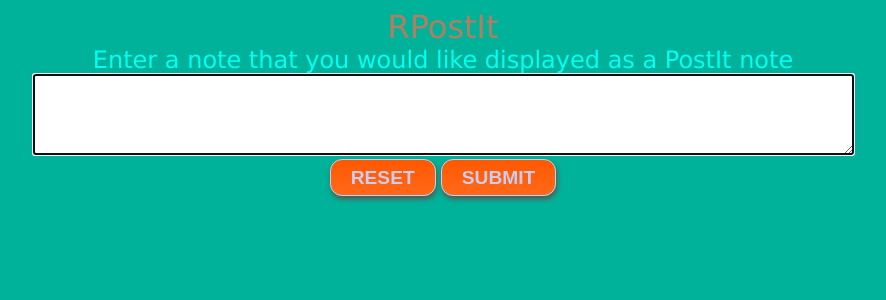
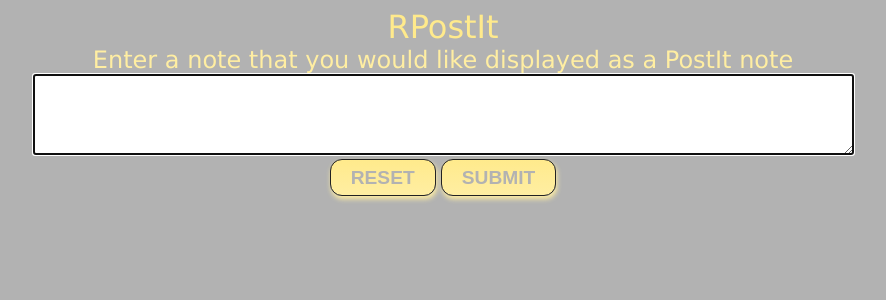
Before and after one commit to ambidextrousTx/RPostIt, a Flask app: page /add in a window 1280 px wide. Shown: the top 300 px of the page, without its empty margins (197-1083 px from the left). Run offline with Flask 2, Linux system fonts and the light colour scheme.

Commit message:
Change color scheme to yellow-gray-blue

```diff
--- a/src/static/styles.css
+++ b/src/static/styles.css
@@ -1,23 +1,23 @@
 body {
     text-align: center;
     font-family: Verdana;
-    background-color: #00B299;
+    background-color: #B2B2B2;
 
 }
 
 .fancy-header {
-    color: #B27D60;
+    color: #FFEA8C;
     font-size: 2em;
 }
 
 .fancy-desc {
-    color: #00FFF4;
+    color: #FFEEA2;
     font-size: 1.5em;
 }
 
 .reminders {
-    color: #00B2AB;
-    background-color: #B27D60;
+    color: #222;
+    background-color: #8C8EFF;
     font-size: 1.2em;
     font-weight: bold;
     padding: 6px 20px;
@@ -38,26 +38,26 @@ body {
     line-height: 1.20em;
     padding: 6px 20px;
 
-    background-color: #FF6919;
+    background-color: #FFEEA2;
     text-transform: uppercase;
-    border: 1px solid #CCCCEE;
+    border: 1px solid #222;
 
     cursor: pointer;
-    color: #CCCCEE;
+    color: #B2B2B2;
     text-decoration: none;
 
     border-radius: 12px;
     -moz-border-radius: 12px;
     -webkit-border-radius: 12px;
 
-    box-shadow: 1px 3px 5px #555;
-    -moz-box-shadow: 1px 3px 5px #555;
-    -webkit-box-shadow: 1px 3px 5px #555;
+    box-shadow: 1px 3px 5px #FFEEA2;
+    -moz-box-shadow: 1px 3px 5px #FFEEA2;
+    -webkit-box-shadow: 1px 3px 5px #FFEEA2;
 
-    background: linear-gradient(top center, #FF5800, #FF6919);
-    background: -o-linear-gradient(#FF5800, #FF6919);
-    background: -moz-linear-gradient(#FF5800, #FF6919);
-    background: -webkit-gradient(linear, 0 0, 0 100%, from(#FF5800), to(#FF6919));
+    background: linear-gradient(top center, #FFEA8C, #FFEEA2);
+    background: -o-linear-gradient(#FFEA8C, #FFEEA2);
+    background: -moz-linear-gradient(#FFEA8C, #FFEEA2);
+    background: -webkit-gradient(linear, 0 0, 0 100%, from(#FFEA8C), to(#FFEEA2));
 }
 
 input.button {
```
Also changed, not shown: other parts of src/static/styles.css (+4 -4 lines).
